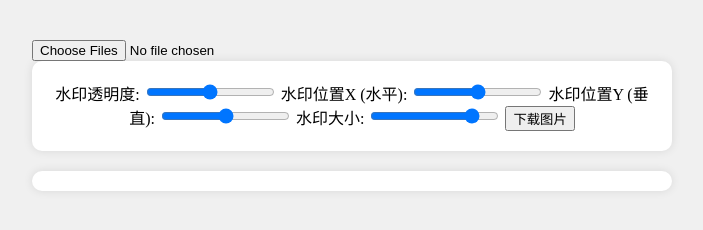
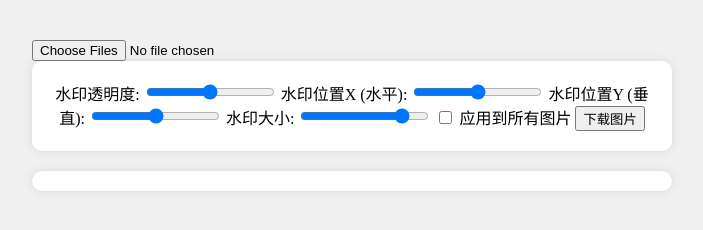
Before and after one commit to c929729681/tutushuiyin, a plain HTML site: page index.html in a window 1280 px wide. Shown: the whole page, without its empty margins (288-991 px from the left). Drawn offline with nearby package versions, Linux system fonts and the light colour scheme.

Commit message:
Update index.html

```diff
--- a/index.html
+++ b/index.html
@@ -15,6 +15,7 @@
             <label>水印位置X (水平): <input type="range" id="positionX" min="0" max="100" step="1" value="50"></label>
             <label>水印位置Y (垂直): <input type="range" id="positionY" min="0" max="100" step="1" value="50"></label>
             <label>水印大小: <input type="range" id="watermarkSize" min="1" max="100" step="1" value="83"></label>
+            <label><input type="checkbox" id="applyAll"> 应用到所有图片</label>
             <button id="download">下载图片</button>
         </div>
         <div id="canvasContainer"></div>
```
